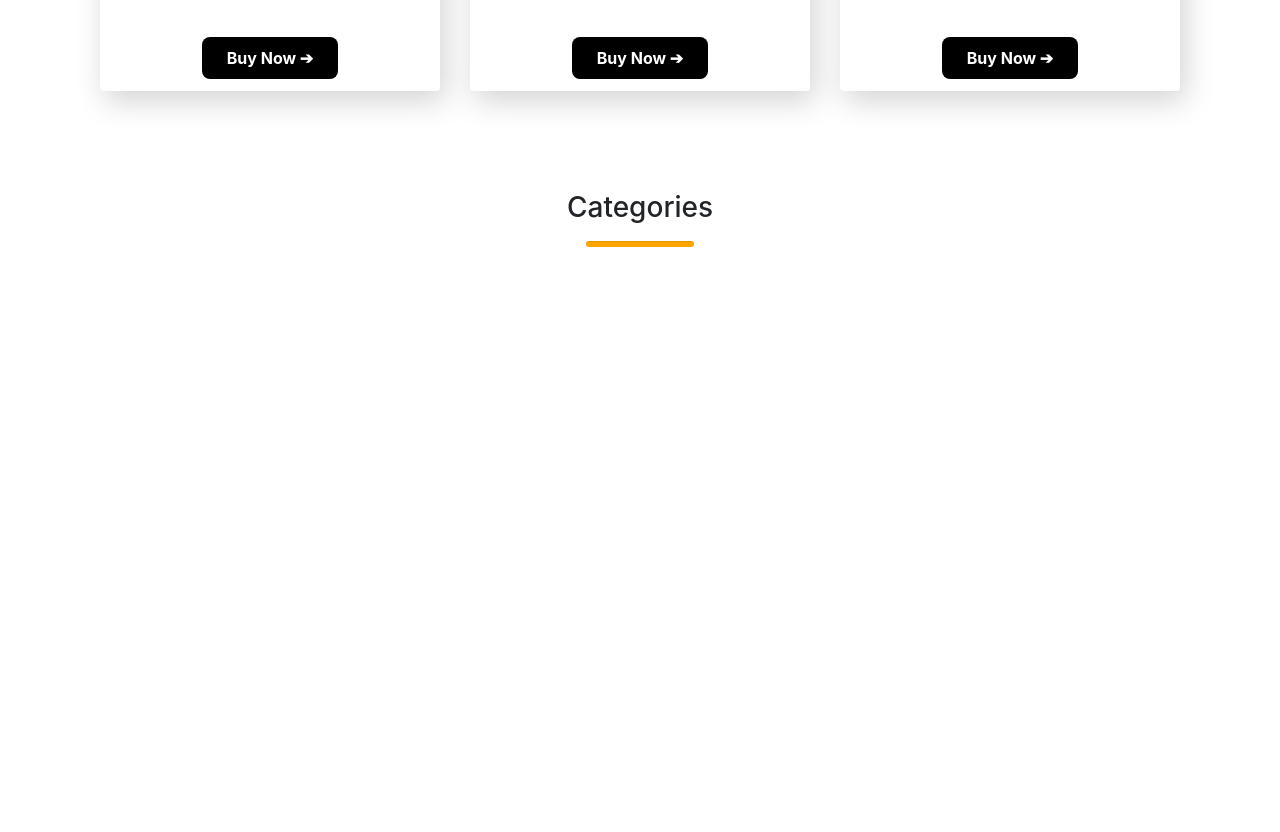
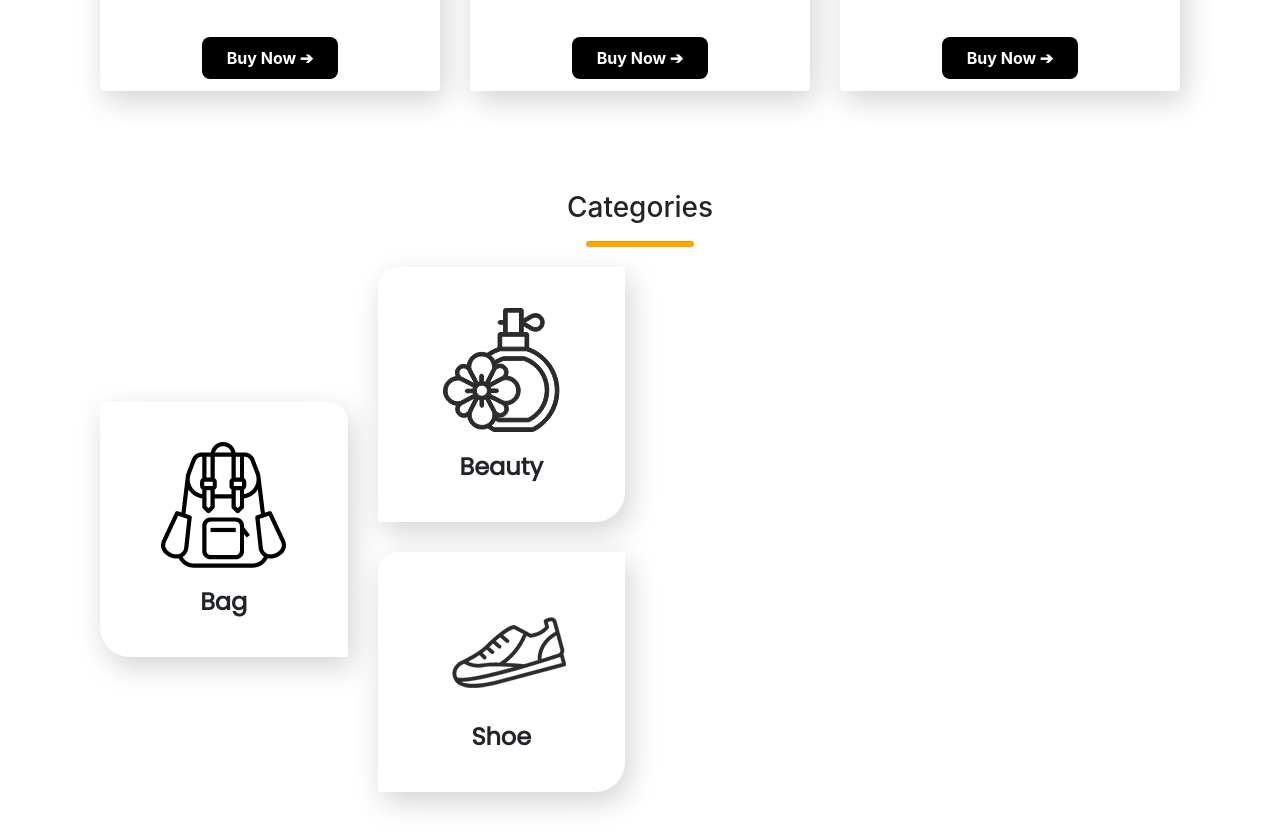
Before and after one commit to nazmulwanted/hot-gadgets-website, a plain HTML site: page index.html in a window 1280 px wide. Shown: the part 1942-2774 px from the top of the page. Before the commit the page ends 2209 px from the top, so only its background shows below. Drawn offline with nearby package versions, Linux system fonts and the light colour scheme.

Commit message:
Categories left half done.

```diff
--- a/index.html
+++ b/index.html
@@ -6,6 +6,7 @@
         <meta http-equiv="X-UA-Compatible" content="ie=edge" >
         <link rel="stylesheet" href="style.css">
         <link rel="stylesheet" href="https://stackpath.bootstrapcdn.com/bootstrap/4.4.1/css/bootstrap.min.css" integrity="sha384-Vkoo8x4CGsO3+Hhxv8T/Q5PaXtkKtu6ug5TOeNV6gBiFeWPGFN9MuhOf23Q9Ifjh" crossorigin="anonymous">
+        <link href="https://fonts.googleapis.com/css?family=Poppins&display=swap" rel="stylesheet">
         <title>Hot Gadget Web</title>
     </head>
     <body>
@@ -31,7 +32,7 @@
                        </div>
                      </li>
                      <li class="nav-item px-2">
-                        <a class="nav-link" href="#">Categories</a>
+                        <a class="nav-link" href="#contain">Categories</a>
                     </li>
                     <li class="nav-item px-2">
                         <a class="nav-link" href="#">About Us</a>
@@ -186,6 +187,28 @@
             <h3>Categories</h3>
             <hr class="hr-line">
         </div>
+        <div class="container">
+            <div class="row align-items-center">
+                <div class="col-3">
+                    <div class="card align-items-center" id="bag-card">
+                        <img src="images/Categories/bag.png" alt="bag pic">
+                        <h4>Bag</h4>
+                    </div>
+                </div>
+                <div class="col-3 flex-column">
+                    <div class="card align-items-center" id="perfume-card">
+                        <img src="images/Categories/perfume.png" alt="perfume pic">
+                        <h4>Beauty</h4>
+                    </div>
+                    <div class="card align-items-center" id="shoe-card">
+                        <img src="images/Categories/shoe.png" alt="shoe pic">
+                        <h4>Shoe</h4>
+                    </div>
+                </div>
+                <div class="col-6">
+                </div>
+            </div>
+        </div>
         <script src="https://code.jquery.com/jquery-3.4.1.slim.min.js" integrity="sha384-J6qa4849blE2+poT4WnyKhv5vZF5SrPo0iEjwBvKU7imGFAV0wwj1yYfoRSJoZ+n" crossorigin="anonymous"></script>
         <script src="https://cdn.jsdelivr.net/npm/popper.js@1.16.0/dist/umd/popper.min.js" integrity="sha384-Q6E9RHvbIyZFJoft+2mJbHaEWldlvI9IOYy5n3zV9zzTtmI3UksdQRVvoxMfooAo" crossorigin="anonymous"></script>
         <script src="https://stackpath.bootstrapcdn.com/bootstrap/4.4.1/js/bootstrap.min.js" integrity="sha384-wfSDF2E50Y2D1uUdj0O3uMBJnjuUD4Ih7YwaYd1iqfktj0Uod8GCExl3Og8ifwB6" crossorigin="anonymous"></script>
--- a/style.css
+++ b/style.css
@@ -63,3 +63,45 @@
     width:10%;
     height:5px;
 }
+#perfume-card{
+    margin-bottom:30px;
+    border-radius:20px 0 30px 0px;
+    border:none;
+}
+#perfume-card img{
+    padding:20px 10px;
+}
+#perfume-card h4{
+    text-align:center;
+    font-weight:bold;
+    margin-bottom:40px;
+    font-family:'Poppins',sans-serif;
+}
+#shoe-card{
+    margin-bottom:20px;
+    border-radius:20px 0 30px 0px;
+    border:none;
+}
+#shoe-card img{
+    padding:20px 10px 5px 20px;
+}
+#shoe-card h4{
+    text-align:center;
+    font-weight:bold;
+    margin-bottom:40px;
+    font-family:'Poppins',sans-serif;
+}
+#bag-card{
+    margin-bottom:20px;
+    border-radius:0 20px 0 30px;
+    border:none;
+}
+#bag-card img{
+    padding:20px 10px;
+}
+#bag-card h4{
+    text-align:center;
+    font-weight:bold;
+    margin-bottom:40px;
+    font-family:'Poppins',sans-serif;
+}
```
